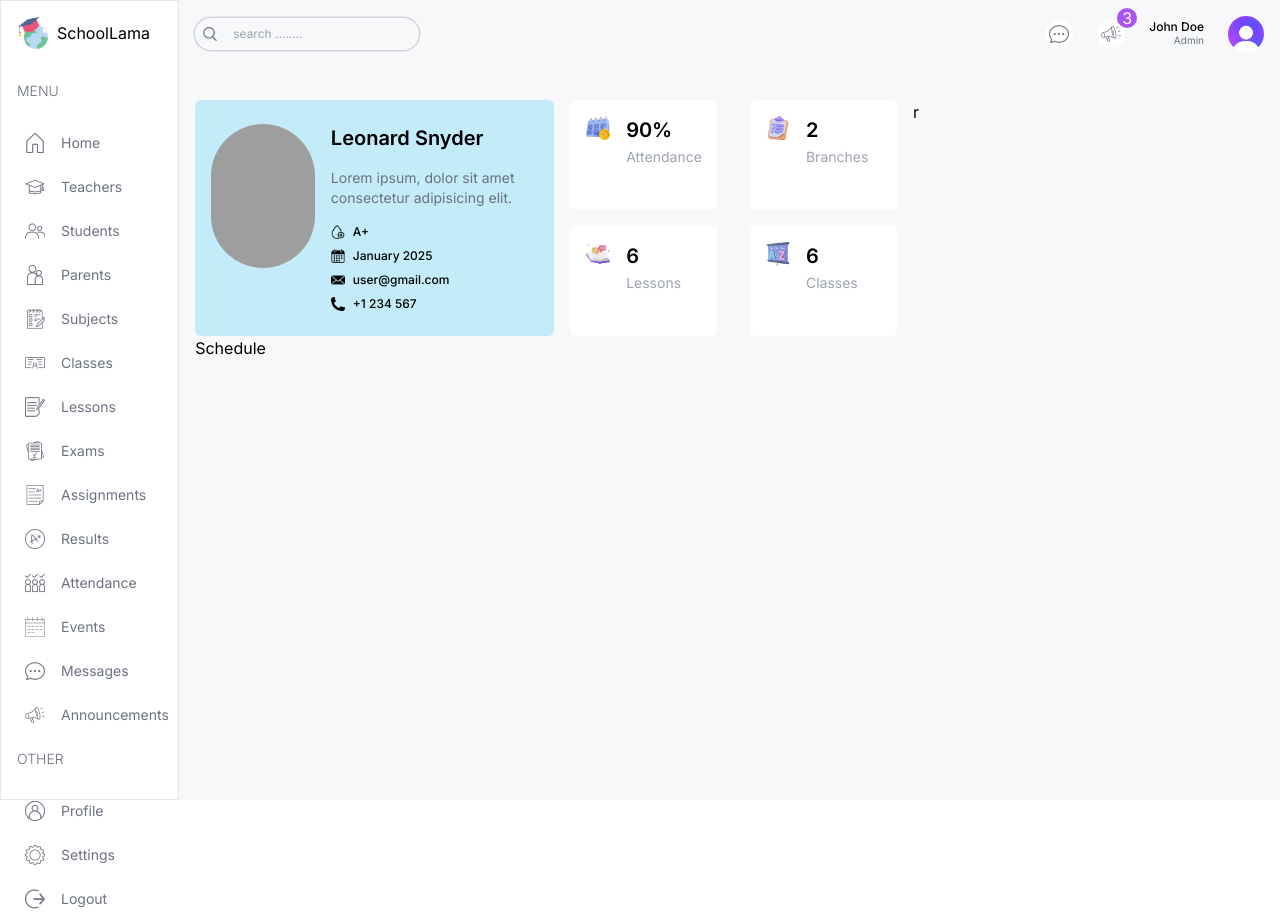
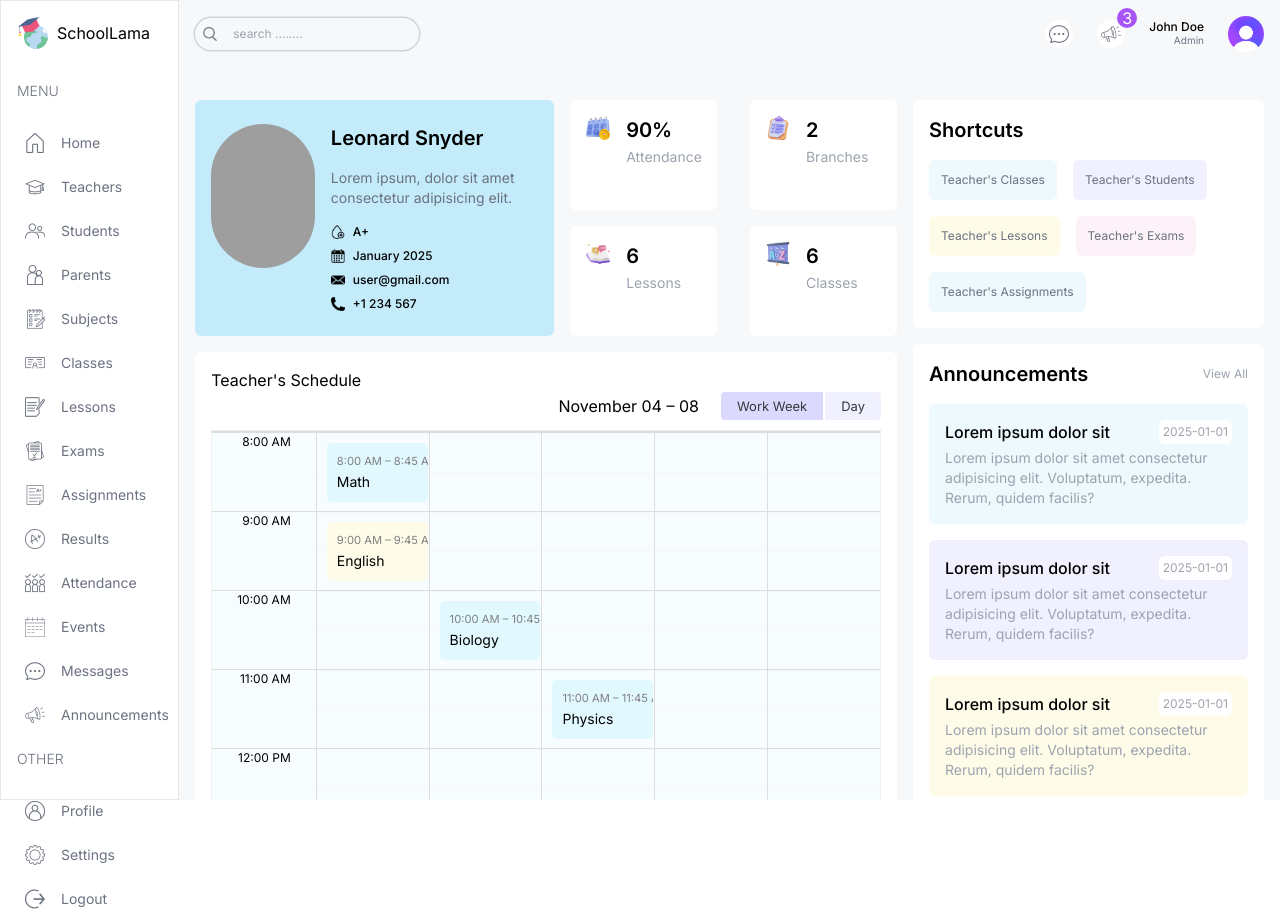
Before and after one commit to kaziabulhasib/sm-dashboard, a Next.js app: page /list/teachers/1 in a window 1280 px wide. Built offline with nearby package versions, Linux system fonts and the light colour scheme; grey boxes are pictures that could not be loaded.

Commit message:
shortcut & annoucement

```diff
--- a/src/app/(dashbaord)/list/teachers/[id]/page.tsx
+++ b/src/app/(dashbaord)/list/teachers/[id]/page.tsx
@@ -1,4 +1,7 @@
+import Announcements from "@/components/Announcements";
+import BigCalendar from "@/components/BigCalendar";
 import Image from "next/image";
+import Link from "next/link";
 
 const SingleTeacherPage = () => {
   return (
@@ -103,11 +106,37 @@ const SingleTeacherPage = () => {
             </div>
           </div>
         </div>
-        {/* Bottom  */}
-        <div className=''>Schedule</div>
+        {/* BOTTOM */}
+        <div className='mt-4 bg-white rounded-md p-4 h-[800px]'>
+          <h1>Teacher&apos;s Schedule</h1>
+          <BigCalendar />
+        </div>
       </div>
       {/* right  */}
-      <div className='w-full xl:w-1/3'>r</div>
+      <div className='w-full xl:w-1/3 flex flex-col gap-4'>
+        <div className='bg-white p-4 rounded-md'>
+          <h1 className='text-xl font-semibold'>Shortcuts</h1>
+          <div className='mt-4 flex gap-4 flex-wrap text-xs text-gray-500'>
+            <Link className='p-3 rounded-md bg-lamaSkyLight' href='/'>
+              Teacher&apos;s Classes
+            </Link>
+            <Link className='p-3 rounded-md bg-lamaPurpleLight' href='/'>
+              Teacher&apos;s Students
+            </Link>
+            <Link className='p-3 rounded-md bg-lamaYellowLight' href='/'>
+              Teacher&apos;s Lessons
+            </Link>
+            <Link className='p-3 rounded-md bg-pink-50' href='/'>
+              Teacher&apos;s Exams
+            </Link>
+            <Link className='p-3 rounded-md bg-lamaSkyLight' href='/'>
+              Teacher&apos;s Assignments
+            </Link>
+          </div>
+        </div>
+        {/* <Performance /> */}
+        <Announcements />
+      </div>
     </div>
   );
 };
```
